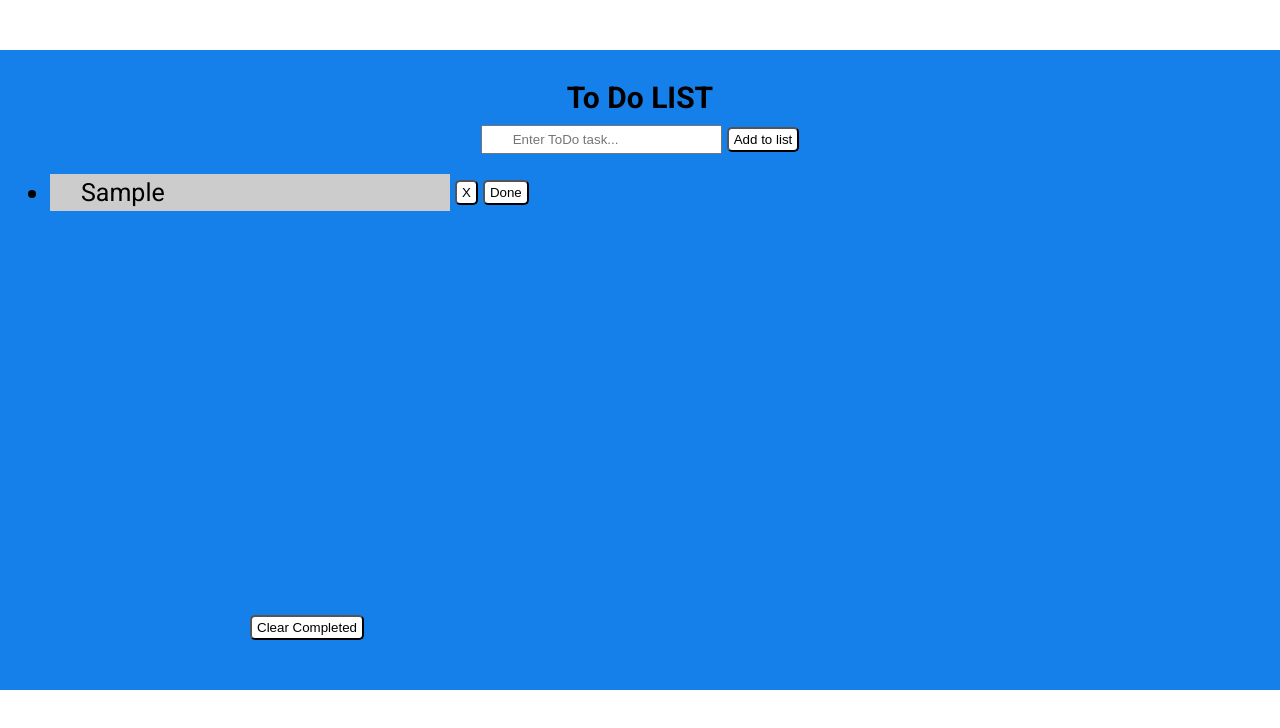
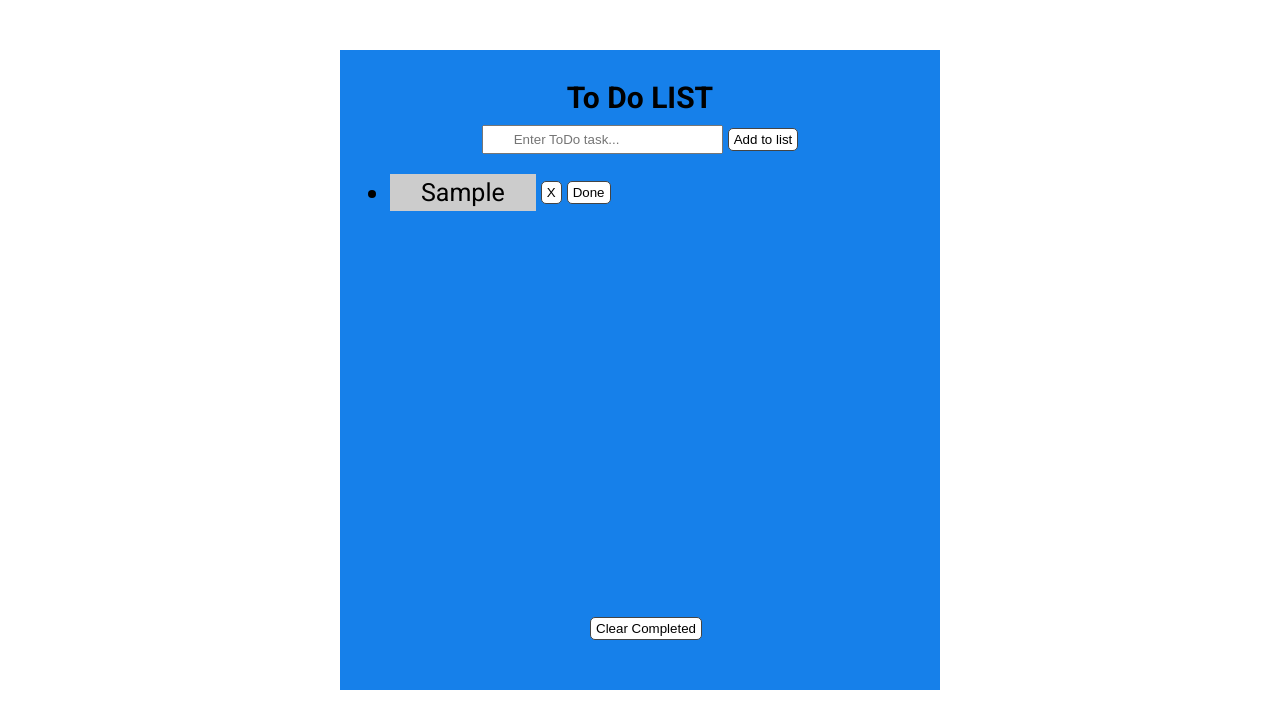
Before and after one commit to ichiomafrancis/todoList, a React (Create React App) app: page / in a window 1280 px wide. Both pictures are taken after typing "Sample" into the empty fields and a click on the button "Add to list". Shown: the top 728 px of the page. Built offline with nearby package versions, Linux system fonts and the light colour scheme.

Commit message:
made some slight changes to the app.css

```diff
--- a/package.json
+++ b/package.json
@@ -8,6 +8,7 @@
     "@testing-library/user-event": "^13.5.0",
     "react": "^18.2.0",
     "react-dom": "^18.2.0",
+    "react-script": "^2.0.5",
     "react-scripts": "5.0.1",
     "web-vitals": "^2.1.4"
   },
--- a/src/App.css
+++ b/src/App.css
@@ -5,7 +5,7 @@
 }
 
 .app {
-  min-width: 60rem;
+  width: 60rem;
   margin: 5rem auto;
   background-color: #1680ea;
   height: 80vh;
@@ -32,9 +32,11 @@
 }
 
 button {
+  border: 0.1rem solid #444;
   padding: 0.3rem 0.5rem;
   background-color: #fff;
   border-radius: 0.5rem;
+  /* box-shadow: 0.3rem 0.3rem 0.3rem rgba(218, 13, 13, 0.1); */
 }
 
 button:hover,
@@ -68,7 +70,7 @@ button:active {
 }
 
 .todo--item {
-  width: 40rem;
+  width: fit-content;
   /* outline: none; */
   border: 0.1rem solid #ccc;
   padding: 0.3rem 3rem;
```
Also changed, not shown: 1 other file (tests, documents, lock files or other folders).
